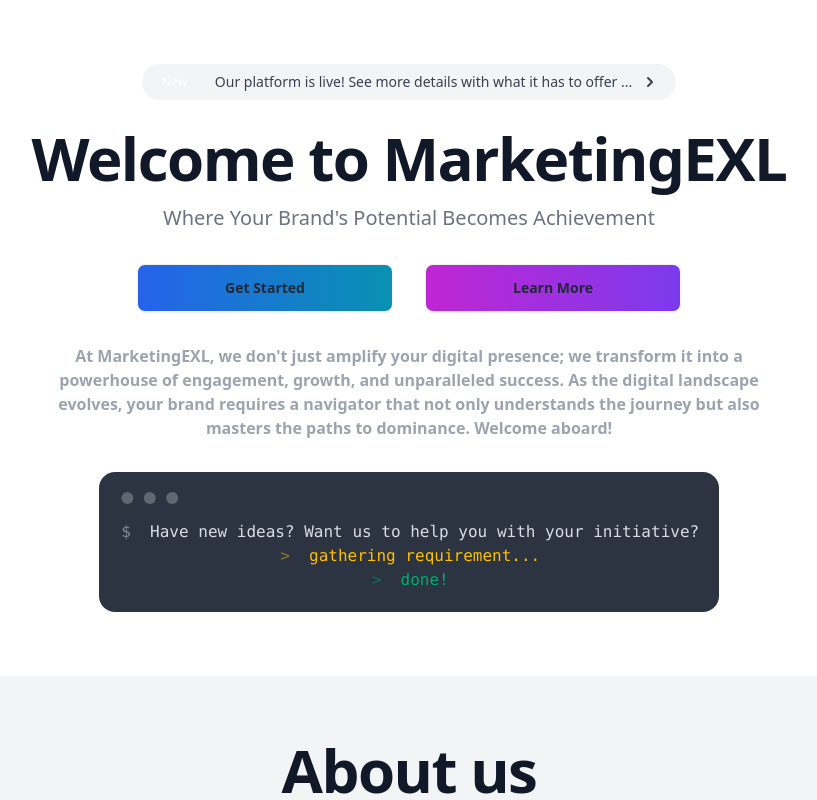
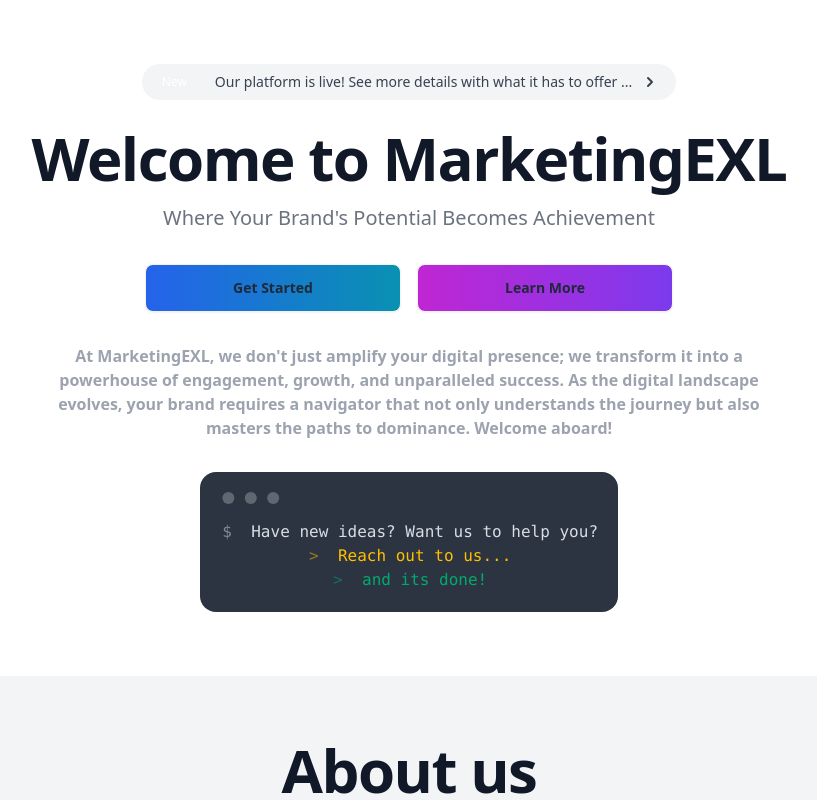
Before and after one commit to shubhamcommits/marketingexl, an Angular app: page / in a window 1280 px wide. Shown: the top 800 px of the page, without its empty margins (231-1048 px from the left). Built offline with nearby package versions, Linux system fonts and the light colour scheme.

Commit message:
Add new compositions in transition and footer

```diff
--- a/src/app/app.component.html
+++ b/src/app/app.component.html
@@ -1,6 +1,6 @@
-<section class="bg-white dark:bg-base-200">
+<section id="hero" class="bg-white dark:bg-base-200 transition-opacity duration-700 ease-in-out">
   <div class="py-8 px-4 mx-auto max-w-screen-xl text-center lg:py-16 lg:px-12">
-    <a target="_blank" href="https://marketingexl.com"
+    <a href="#map"
       class="inline-flex justify-between items-center py-1 px-1 pr-4 mb-7 text-sm text-gray-700 bg-gray-100 rounded-full dark:bg-gray-800 dark:text-white hover:bg-gray-200 dark:hover:bg-gray-700"
       role="alert">
       <span class="text-xs bg-primary-600 rounded-full text-white px-4 py-1.5 mr-3">New</span> <span
@@ -17,27 +17,26 @@
     <p class="mb-8 text-lg font-normal text-gray-500 lg:text-xl sm:px-16 xl:px-48 dark:text-gray-400">
       Where Your Brand's Potential Becomes Achievement
     </p>
-    <div class="flex mb-8 mt-8 justify-center">
-      <button [routerLink]="['/home', 'login']"
-        class="bg-gradient-to-l hover:bg-gradient-to-r from-cyan-600 to-blue-600 btn btn-wide ml-4 mr-4">Get
-        Started</button>
-      <button [routerLink]="['/home', 'sign-up']"
-        class="bg-gradient-to-l hover:bg-gradient-to-r from-violet-600 to-fuchsia-600 btn btn-wide ml-4 mr-4">Learn
-        More</button>
+    <div class="flex flex-col sm:flex-row mb-8 mt-8 justify-center items-center">
+      <a href="#about"
+        class="btn bg-gradient-to-l hover:bg-gradient-to-r from-cyan-600 to-blue-600 btn btn-wide my-2 sm:my-0 sm:mr-2 hover:scale-105 transition-transform duration-300">Get Started</a>
+      <a href="#services"
+        class="btn bg-gradient-to-l hover:bg-gradient-to-r from-violet-600 to-fuchsia-600 btn btn-wide my-2 sm:my-0 sm:ml-2 hover:scale-105 transition-transform duration-300">Learn More</a>
     </div>
     <div class="px-4 mx-auto text-center md:max-w-screen-md lg:max-w-screen-lg lg:px-36">
       <span class="font-semibold text-gray-400">At MarketingEXL, we don't just amplify your digital presence; we transform it into a powerhouse of engagement, growth, and unparalleled success. As the digital landscape evolves, your brand requires a navigator that not only understands the journey but also masters the paths to dominance. Welcome aboard!</span>
       <div class="flex flex-wrap justify-center items-center mt-8 text-gray-500">
         <div class="mockup-code">
-          <pre data-prefix="$"><code>Have new ideas? Want us to help you with your initiative?</code></pre>
-          <pre data-prefix=">" class="text-warning"><code>gathering requirement...</code></pre>
-          <pre data-prefix=">" class="text-success"><code>done!</code></pre>
+          <pre data-prefix="$"><code>Have new ideas? Want us to help you?</code></pre>
+          <pre data-prefix=">" class="text-warning"><code>Reach out to us...</code></pre>
+          <pre data-prefix=">" class="text-success"><code>and its done!</code></pre>
         </div>
       </div>
     </div>
   </div>
 </section>
-<section class="bg-gray-100 dark:bg-gray-800">
+
+<section id="about" class="bg-gray-100 dark:bg-gray-800 transition-opacity duration-700 ease-in-out">
   <div class="py-8 px-4 mx-auto max-w-screen-xl text-center lg:py-16 lg:px-12">
     <h2
       class="mb-4 text-4xl font-extrabold tracking-tight leading-none text-gray-900 md:text-5xl lg:text-6xl dark:text-white">
@@ -51,7 +50,7 @@
       </p>
     </div>
     <div class="hero-content flex-col lg:flex-row">
-      <div class="card lg:card-side bg-base-100 shadow-xl">
+      <div class="card lg:card-side bg-base-100 shadow-xl hover:scale-105 transition-transform duration-300">
         <figure><img src="assets/images/legacy/our-values.webp" alt="Our Values" /></figure>
         <div class="card-body">
           <h2 class="card-title">Our Values</h2>
@@ -60,7 +59,7 @@
             true to these values, we can deliver exceptional results for our clients.</p>
         </div>
       </div>
-      <div class="card lg:card-side bg-base-100 shadow-xl">
+      <div class="card lg:card-side bg-base-100 shadow-xl hover:scale-105 transition-transform duration-300">
         <figure><img src="assets/images/legacy/our-team.webp" alt="Our Team" /></figure>
         <div class="card-body">
           <h2 class="card-title">Our Team</h2>
@@ -73,13 +72,13 @@
   </div>
 </section>
 
-<section class="dark:bg-base-200 py-12">
+<section id="services" class="dark:bg-base-200 py-12 transition-opacity duration-700 ease-in-out">
   <div class="container mx-auto px-6">
     <h2 class="text-center text-3xl font-bold text-base-content mb-8">
       Our Services
     </h2>
-    <div class="grid grid-cols-3 gap-6">
-      <div class="card bg-base-100 shadow-xl">
+    <div class="grid grid-cols-1 sm:grid-cols-2 md:grid-cols-3 gap-6">
+      <div class="card bg-base-100 shadow-xl hover:scale-105 transition-transform duration-300">
         <figure><img src="assets/images/legacy/sma.webp" alt="Service 1"></figure>
         <div class="card-body">
           <h3 class="card-title">Social Media Advertising</h3>
@@ -88,7 +87,7 @@
             while keeping your advertising budget in check.</p>
         </div>
       </div>
-      <div class="card bg-base-100 shadow-xl">
+      <div class="card bg-base-100 shadow-xl hover:scale-105 transition-transform duration-300">
         <figure><img src="assets/images/legacy/seo.webp" alt="Service 1"></figure>
         <div class="card-body">
           <h3 class="card-title">Local SEO</h3>
@@ -97,7 +96,7 @@
             credibility and visibility in your local market.</p>
         </div>
       </div>
-      <div class="card bg-base-100 shadow-xl">
+      <div class="card bg-base-100 shadow-xl hover:scale-105 transition-transform duration-300">
         <figure><img src="assets/images/legacy/e-comm.webp" alt="Service 1"></figure>
         <div class="card-body">
           <h3 class="card-title">E-commerce Optimization</h3>
@@ -106,7 +105,7 @@
             average order value and customer lifetime value.</p>
         </div>
       </div>
-      <div class="card bg-base-100 shadow-xl">
+      <div class="card bg-base-100 shadow-xl hover:scale-105 transition-transform duration-300">
         <figure><img src="assets/images/legacy/email-auto.webp" alt="Service 1"></figure>
         <div class="card-body">
           <h3 class="card-title">Email Automation</h3>
@@ -115,7 +114,7 @@
             targeted campaigns that drive engagement and conversions.</p>
         </div>
       </div>
-      <div class="card bg-base-100 shadow-xl">
+      <div class="card bg-base-100 shadow-xl hover:scale-105 transition-transform duration-300">
         <figure><img src="assets/images/legacy/content-creation.webp" alt="Service 1"></figure>
         <div class="card-body">
           <h3 class="card-title">Content Creation</h3>
@@ -124,7 +123,7 @@
             brand and tailored to your audience.</p>
         </div>
       </div>
-      <div class="card bg-base-100 shadow-xl">
+      <div class="card bg-base-100 shadow-xl transition-transform duration-300">
         <figure><img src="assets/images/legacy/web-analytics.webp" alt="Service 1"></figure>
         <div class="card-body">
           <h3 class="card-title">Web Analytics</h3>
@@ -136,7 +135,8 @@
     </div>
   </div>
 </section>
-<section class="dark:bg-gray-800 body-font relative mt-4 mb-4">
+
+<section id="map" class="dark:bg-gray-800 body-font relative mt-4 mb-4 transition-opacity duration-700 ease-in-out">
   <div class="absolute inset-0 bg-gray-300">
     <iframe frameborder="0" marginheight="0" marginwidth="0" title="map" scrolling="no"
       src="https://www.google.com/maps/embed?pb=!1m14!1m8!1m3!1d14023.922732108613!2d77.3806253!3d28.5102289!3m2!1i1024!2i768!4f13.1!3m3!1m2!1s0x390ce937dd33a677%3A0xf2482b431fe4c606!2sATS%20BOUTIQUE!5e0!3m2!1sen!2sin!4v1714845950859!5m2!1sen!2sin"
@@ -159,35 +159,37 @@
     </div>
   </div>
 </section>
-<nav class="px-10 py-2 flex justify-start">
+
+<nav id="header" class="px-10 py-2 flex justify-start">
   <h6 class="footer-title">All Services</h6>
 </nav>
 <footer class="footer px-10 bg-base-200 text-base-content">
   <nav>
-    <a class="link link-hover">Social media Management</a>
-    <a class="link link-hover">SEO</a>
-    <a class="link link-hover">PPC Advertising</a>
-    <a class="link link-hover">Email Marketing</a>
-    <a class="link link-hover">Web design and Development</a>
+    <a href="#services" class="link link-hover">Social media Management</a>
+    <a href="#services" class="link link-hover">SEO</a>
+    <a href="#services" class="link link-hover">PPC Advertising</a>
+    <a href="#services" class="link link-hover">Email Marketing</a>
+    <a href="#services" class="link link-hover">Web design and Development</a>
   </nav>
   <nav>
-    <a class="link link-hover">Logo and Branding</a>
-    <a class="link link-hover">Copywriting</a>
-    <a class="link link-hover">Content Marketing</a>
-    <a class="link link-hover">Influencer Marketing</a>
-    <a class="link link-hover">PR</a>
+    <a href="#services" class="link link-hover">Logo and Branding</a>
+    <a href="#services" class="link link-hover">Copywriting</a>
+    <a href="#services" class="link link-hover">Content Marketing</a>
+    <a href="#services" class="link link-hover">Influencer Marketing</a>
+    <a href="#services" class="link link-hover">PR</a>
   </nav>
   <nav>
-    <a class="link link-hover">Political Marketing</a>
-    <a class="link link-hover">Offline Marketing</a>
-    <a class="link link-hover">Google Ads, Facebook & meta-Ads, LinkedIn Ads</a>
-    <a class="link link-hover">Analytics and conversion rate optimization</a>
+    <a href="#services" class="link link-hover">Political Marketing</a>
+    <a href="#services" class="link link-hover">Offline Marketing</a>
+    <a href="#services" class="link link-hover">Google Ads, Facebook & meta-Ads, LinkedIn Ads</a>
+    <a href="#services" class="link link-hover">Analytics and conversion rate optimization</a>
   </nav>
 </footer>
 <footer class="footer p-10 border-t bg-base-200 text-base-content border-base-300">
   <aside class="items-center grid-flow-col">
     <p><b>MarketingEXL</b> <br>ATS BOUQUET, Block B, Sector 132, Noida, Uttar Pradesh, India
       <br><a href="mailto:info@marketingexl.com">info@marketingexl.com</a>
+      <br>+91-8178070852
     </p>
   </aside>
   <nav class="md:place-self-center md:justify-self-end">
--- a/src/styles.scss
+++ b/src/styles.scss
@@ -3,3 +3,7 @@
 @import 'tailwindcss/base';
 @import 'tailwindcss/components';
 @import 'tailwindcss/utilities';
+
+html {
+    scroll-behavior: smooth;
+}
```
